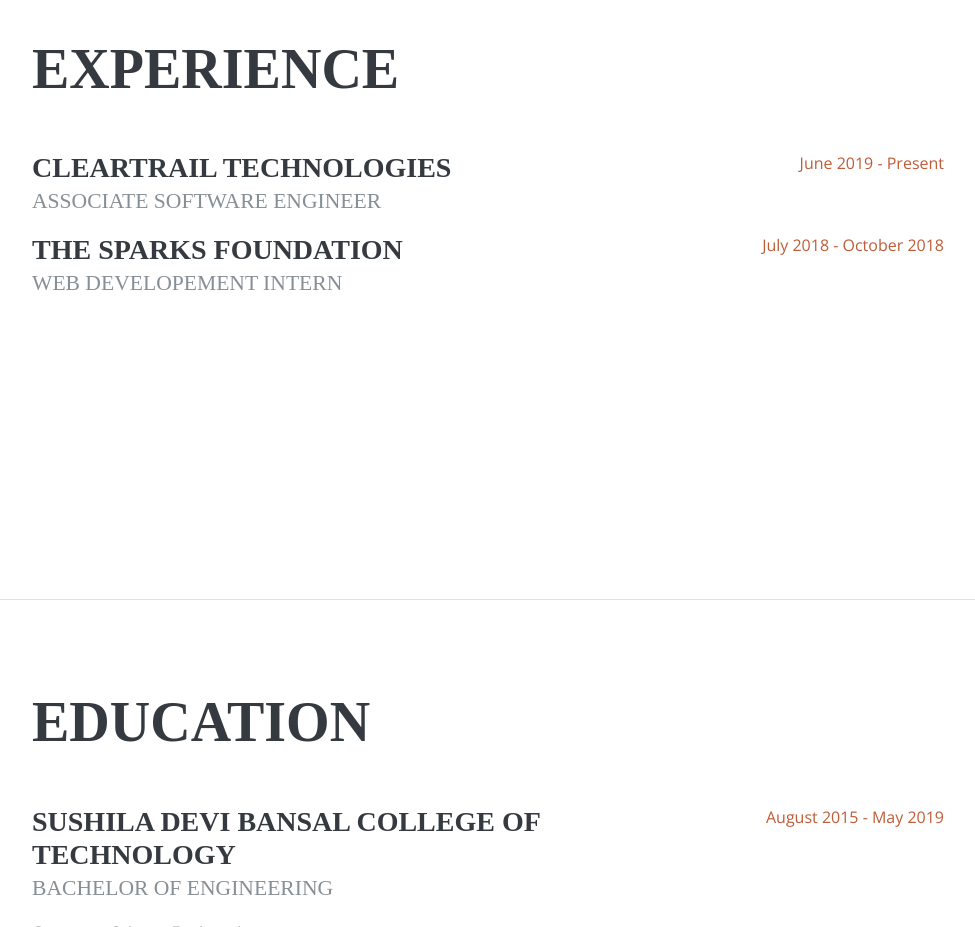
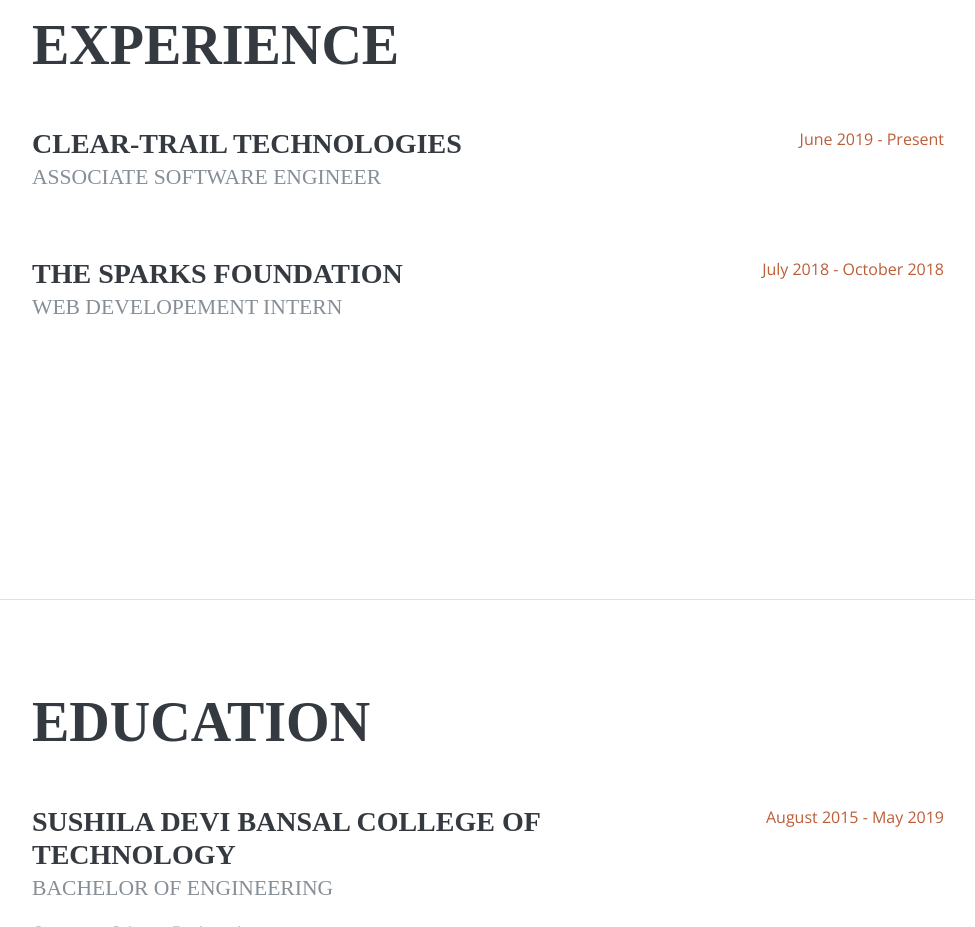
Before and after one commit to tarunsharma967/tarunsharma967.github.io, a plain HTML site: page index.html in a window 1280 px wide. Shown: the part 1000-1927 px from the top of the page, without its empty margins (288-1263 px from the left). Drawn offline with nearby package versions, Linux system fonts and the light colour scheme; a web font is replaced by a local one.

Commit message:
Update index.html

```diff
--- a/index.html
+++ b/index.html
@@ -124,9 +124,9 @@
         <div class="my-auto">
           <h2 class="mb-5">Experience</h2>
 
-          <div class="resume-item d-flex flex-column flex-md-row">
+          <div class="resume-item d-flex flex-column flex-md-row mb-5">
             <div class="resume-content mr-auto">
-              <h3 class="mb-0">ClearTrail Technologies</h3>
+              <h3 class="mb-0">Clear-Trail Technologies</h3>
               <div class="subheading mb-3">Associate Software Engineer</div>
             </div>
             <div class="resume-date text-md-right">
```
